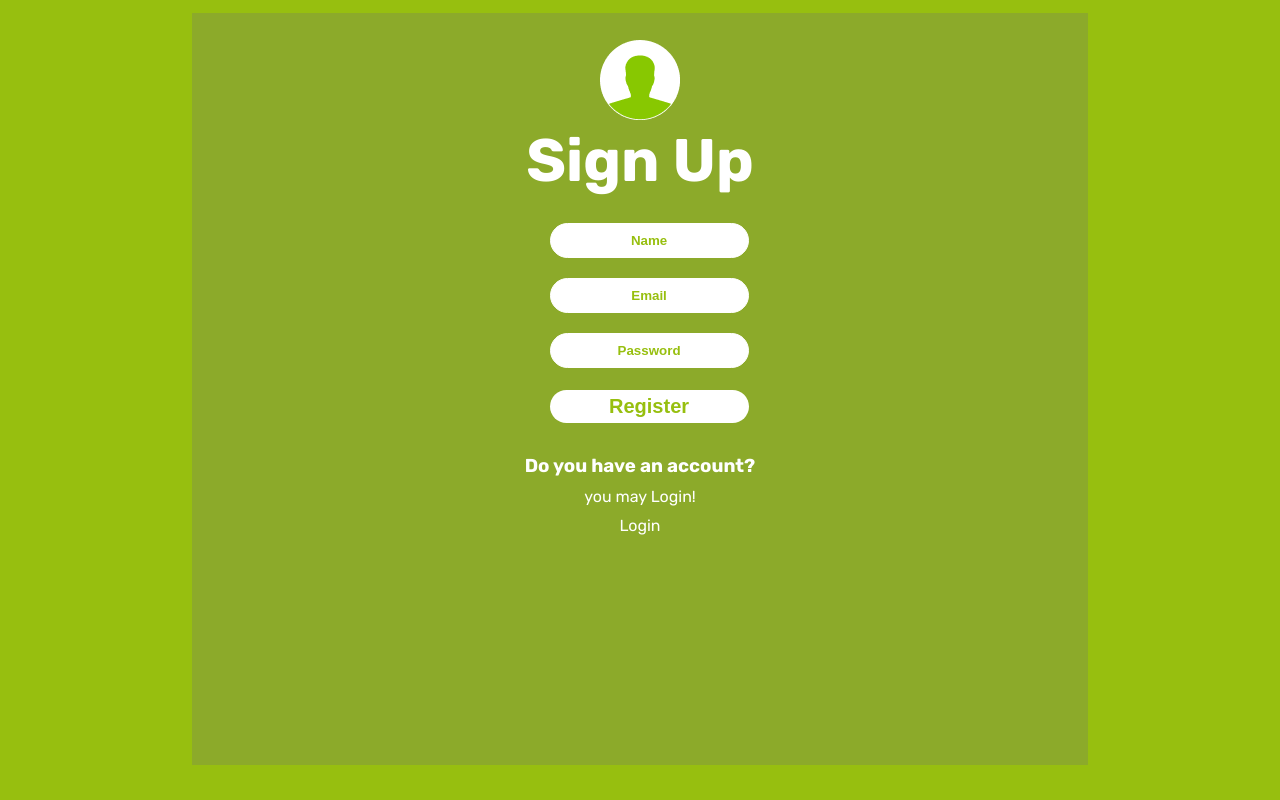
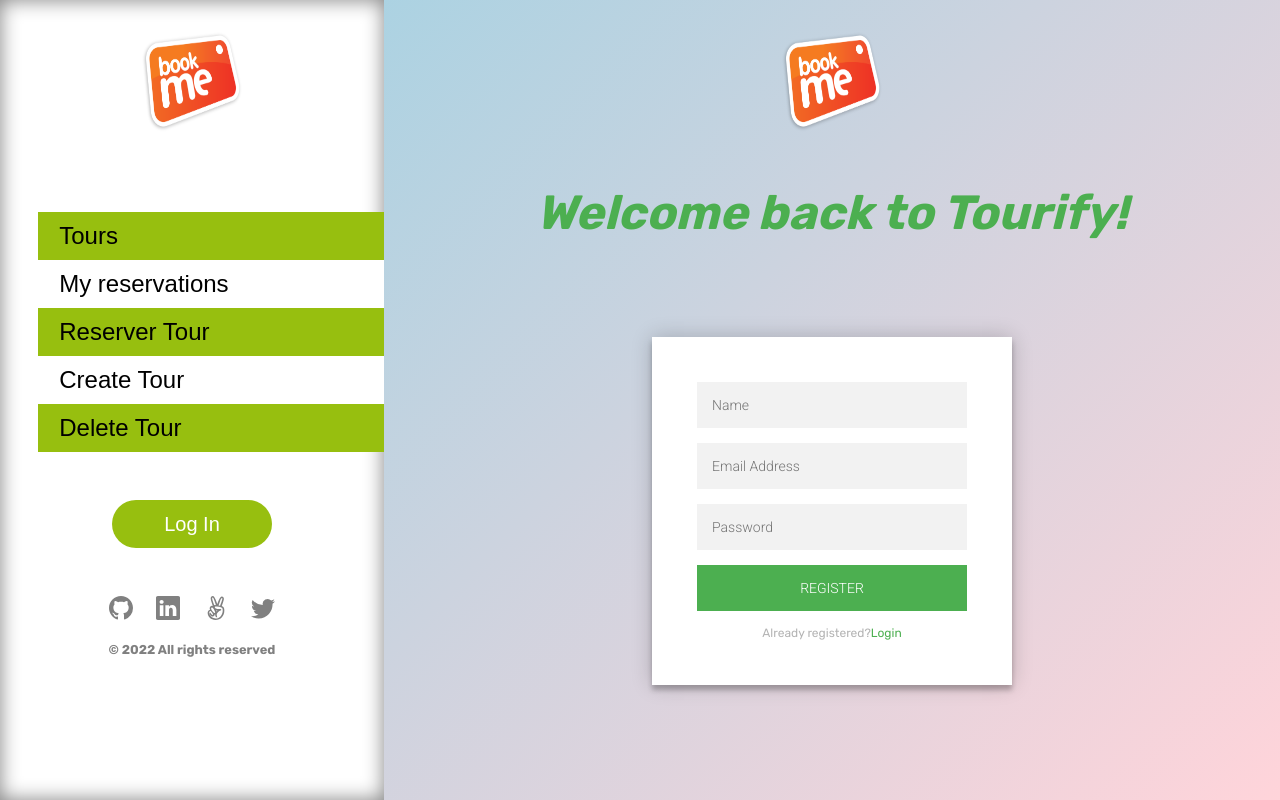
Before and after one commit to ABDULALI3468/bookMe-frontend, a React (Create React App) app: page /signup in a window 1280 px wide. Built offline with nearby package versions, Linux system fonts and the light colour scheme.

Commit message:
Updated sigup and login forms.

```diff
--- a/public/index.html
+++ b/public/index.html
@@ -2,7 +2,12 @@
 <html lang="en">
   <head>
     <meta charset="utf-8" />
-    <link rel="icon" href="%PUBLIC_URL%/favicon.ico" />
+    <!-- <link rel="icon" href="%PUBLIC_URL%/favicon.ico" /> -->
+    <link
+      rel="icon"
+      href="https://www.bookme.com.au/things-to-do/Book-Me-web-icon.png"
+      type="image/x-icon"
+    />
     <meta name="viewport" content="width=device-width, initial-scale=1" />
     <meta name="theme-color" content="#000000" />
     <meta
@@ -11,10 +16,12 @@
     />
     <link rel="apple-touch-icon" href="%PUBLIC_URL%/logo192.png" />
     <link rel="manifest" href="%PUBLIC_URL%/manifest.json" />
-    <title>BookMe</title>
+    <title>Bookme World: Deals on Things to do, Activities & Attractions</title>
   </head>
   <body>
     <noscript>You need to enable JavaScript to run this app.</noscript>
     <div id="root"></div>
+
+    <script src="https://cdnjs.cloudflare.com/ajax/libs/jquery/2.1.3/jquery.min.js"></script>
   </body>
 </html>
--- a/src/components/LogInPage.js
+++ b/src/components/LogInPage.js
@@ -2,8 +2,8 @@ import React, { useState, useEffect } from 'react';
 import { useDispatch, useSelector } from 'react-redux';
 import { useNavigate, Link } from 'react-router-dom';
 import { login } from '../redux/user/userAPI';
-import profile from '../assets/images/profile.png';
-import '../styles/LogInPage.css';
+import '../styles/registeration.css';
+import logo from '../assets/images/apps-logo.webp';
 
 const CriptoJS = require('crypto-js');
 
@@ -53,10 +53,10 @@ const Login = () => {
   }, []);
 
   return (
-    <div className="login">
-      <div className="login-wrapper">
-        <img src={profile} alt="profile" className="profile" />
-        <h1>Welcome!!!</h1>
+    <div className="login-page">
+      <img className="app-logo" src={logo} alt="" />
+      <h1 className="welcome">Welcome to Tourify!</h1>
+      <div className="form">
         <form className="login-form" onSubmit={loginUser}>
           <input
             type="email"
@@ -72,12 +72,14 @@ const Login = () => {
             required
             onChange={onChange}
           />
+
           <button type="submit">Login</button>
+
+          <p className="message">
+            Not registered?
+            <Link to="/signup">Create an account</Link>
+          </p>
         </form>
-        <div className="links">
-          <h3>Don&apos;t you have an account yet?</h3>
-          <Link to="/signup">Create Account</Link>
-        </div>
       </div>
     </div>
   );
--- a/src/components/MainPage.js
+++ b/src/components/MainPage.js
@@ -1,3 +1,4 @@
+/* eslint-disable */
 /* eslint-disable arrow-body-style */
 /* eslint-disable react/jsx-closing-tag-location */
 /* eslint-disable object-curly-newline */
@@ -30,7 +31,8 @@ const MainPage = () => {
   }, [dispatch]);
 
   useEffect(() => {
-    document.title = 'Book Me';
+    document.title =
+      'Bookme World: Deals on Things to do, Activities & Attractions';
   }, []);
 
   return (
@@ -76,10 +78,9 @@ const MainPage = () => {
                     : tour.name}
                 </h2>
                 <Dots />
-                <p className="tour-detail">{`${tour.description && tour.description.substr(
-                  0,
-                  50,
-                )}...`}</p>
+                <p className="tour-detail">{`${
+                  tour.description && tour.description.substr(0, 50)
+                }...`}</p>
               </div>
             </Link>
           </SwiperSlide>
--- a/src/components/SignUpPage.js
+++ b/src/components/SignUpPage.js
@@ -2,8 +2,8 @@ import React, { useState, useEffect } from 'react';
 import { useDispatch } from 'react-redux';
 import { useNavigate, Link } from 'react-router-dom';
 import { signup } from '../redux/user/userAPI';
-import profile from '../assets/images/profile.png';
-import '../styles/SignUpPage.css';
+import '../styles/registeration.css';
+import logo from '../assets/images/apps-logo.webp';
 
 const SignUp = () => {
   const dispatch = useDispatch();
@@ -32,11 +32,11 @@ const SignUp = () => {
   }, []);
 
   return (
-    <div className="signup">
-      <div className="signup-wrapper">
-        <img src={profile} alt="profile" className="profile" />
-        <h1>Sign Up</h1>
-        <form className="signup-form" onSubmit={createUser}>
+    <div className="login-page">
+      <img className="app-logo" src={logo} alt="" />
+      <h1 className="welcome">Welcome back to Tourify!</h1>
+      <div className="form">
+        <form className="register-form" onSubmit={createUser}>
           <input
             type="text"
             placeholder="Name"
@@ -46,7 +46,7 @@ const SignUp = () => {
           />
           <input
             type="email"
-            placeholder="Email"
+            placeholder="Email Address"
             id="email"
             required
             onChange={onChange}
@@ -58,15 +58,15 @@ const SignUp = () => {
             required
             onChange={onChange}
           />
+
           <button type="submit" value="add-tour">
             Register
           </button>
+          <p className="message">
+            Already registered?
+            <Link to="/login">Login</Link>
+          </p>
         </form>
-        <div className="form-links">
-          <h3>Do you have an account?</h3>
-          <p>you may Login!</p>
-          <Link to="/login">Login</Link>
-        </div>
       </div>
     </div>
   );
--- a/src/styles/LogInPage.css
+++ /dev/null
@@ -1,108 +0,0 @@
-.login {
-  background-color: #97bf0f;
-  position: fixed;
-  top: 0;
-  left: 0;
-  right: 0;
-  height: 100%;
-  width: 100%;
-  z-index: 16;
-}
-
-.login-wrapper {
-  height: 70%;
-  width: 70%;
-  margin: 10% auto;
-  background-color: #8caa2a;
-}
-
-.login h1 {
-  color: white;
-  text-align: center;
-}
-
-.login-form {
-  display: flex;
-  flex-direction: column;
-}
-
-.login-form input {
-  width: 70%;
-  margin: 0 20% 20px 15%;
-}
-
-.login-form input:focus {
-  background-color: rgb(247, 241, 241);
-}
-
-.login-form > *::placeholder {
-  font-weight: bolder;
-}
-
-.login-form button {
-  width: 35%;
-  margin: auto;
-  background-color: white;
-  border: none;
-  padding: 5%;
-  color: #97bf0f;
-  border-radius: 20px;
-  font-size: 20px;
-}
-
-button:hover {
-  background-color: rgb(89, 122, 83);
-}
-
-.links {
-  display: flex;
-  flex-direction: column;
-  align-items: center;
-}
-
-.links h3,
-.links a {
-  color: white;
-  margin: 3px 0;
-}
-
-.links a:hover {
-  background-color: rgb(89, 122, 83);
-  padding: 10px;
-  border-radius: 25px;
-  text-decoration: none;
-}
-
-@media screen and (min-width: 390px) {
-  .login {
-    height: 100vh;
-  }
-
-  .login-form {
-    margin-top: 5%;
-    flex-direction: column;
-    flex-wrap: wrap;
-    justify-content: center;
-    gap: 5%;
-  }
-
-  .login-form > * {
-    padding: 1%;
-    flex-basis: 35%;
-    text-align: center;
-  }
-
-  .login-form > *::placeholder {
-    text-align: center;
-  }
-
-  .login-form button {
-    margin-top: 1%;
-    padding: 5px;
-    cursor: pointer;
-  }
-
-  .links h3 {
-    font-size: 15px;
-  }
-}
--- a/src/styles/SignUpPage.css
+++ /dev/null
@@ -1,120 +0,0 @@
-.signup {
-  background-color: #97bf0f;
-  position: fixed;
-  top: 0;
-  left: 0;
-  right: 0;
-  height: 100%;
-  width: 100%;
-  z-index: 16;
-}
-
-.signup-wrapper {
-  height: 94%;
-  width: 50%;
-  margin: 1% auto;
-  background-color: #8caa2a;
-}
-
-.profile {
-  margin-top: 3%;
-}
-
-.signup h1 {
-  color: white;
-  text-align: center;
-  font-size: 60px;
-}
-
-.signup-form {
-  display: flex;
-  flex-direction: column;
-  row-gap: 20px;
-}
-
-.signup-form input:focus {
-  background-color: rgb(247, 241, 241);
-}
-
-.signup-form input::placeholder {
-  color: #97bf0f;
-}
-
-.signup-form > * {
-  padding: 5%;
-  border-radius: 25px;
-  color: #97bf0f;
-  border: solid white 1px;
-  background-color: white;
-  font-weight: bolder;
-}
-
-/* .signup-form > *::placeholder {
-  font-weight: bolder;
-  color: white;
-} */
-
-.signup-form button {
-  margin-top: 20%;
-  background-color: white;
-  border: none;
-  padding: 5%;
-  color: #97bf0f;
-  border-radius: 20px;
-  font-size: 20px;
-}
-
-.form-links {
-  display: flex;
-  flex-direction: column;
-  align-items: center;
-}
-
-.form-links h3,
-.form-links p,
-.form-links a {
-  color: white;
-  margin: 5px 0;
-}
-
-.signup-form button:hover {
-  background-color: rgb(89, 122, 83);
-}
-
-.form-links a:hover {
-  background-color: rgb(89, 122, 83);
-  padding: 10px;
-  border-radius: 25px;
-  text-decoration: none;
-}
-
-@media screen and (min-width: 375px) {
-  .signup-form {
-    flex-wrap: wrap;
-    justify-content: center;
-    column-gap: 5%;
-    width: fit-content;
-    margin: 3% auto;
-  }
-
-  .signup-wrapper {
-    width: 70%;
-  }
-
-  .signup-form > * {
-    padding: 5%;
-    flex-basis: 35%;
-    text-align: center;
-  }
-
-  .signup-form > *::placeholder {
-    text-align: center;
-  }
-
-  .signup-form button {
-    margin-top: 1%;
-    padding: 5px;
-    flex-basis: 30%;
-    cursor: pointer;
-  }
-}
--- a/src/styles/nav.css
+++ b/src/styles/nav.css
@@ -11,6 +11,7 @@
   background-color: white;
   z-index: 10;
   box-shadow: inset 0 0 20px 0 grey;
+  overflow: auto;
 }
 
 .hidden {
@@ -37,7 +38,7 @@
   flex-direction: column;
   width: 90%;
   background-color: white;
-  margin-top: 5rem;
+  margin-top: 3rem;
 }
 
 .nav-item {
@@ -58,21 +59,18 @@
 }
 
 .sign-out-button {
-  position: fixed;
-  bottom: 13%;
   height: 3rem;
   width: 10rem;
   font-size: 20px;
   background-color: #97bf0f;
   color: white;
   border: none;
-  margin-top: 1rem;
+  margin-top: 3rem;
   border-radius: 27px;
 }
 
 .nav-footer {
-  position: absolute;
-  bottom: 2rem;
+  margin-top: 3rem;
 }
 
 .links-container {
@@ -96,12 +94,12 @@
   color: grey;
 }
 
-.contacts a:hover {
+/* .contacts a:hover {
   background-color: wheat;
   padding: 0;
   text-decoration: none;
   transform: scale(1.2);
-}
+} */
 
 @media screen and (min-width: 768px) {
   .nav {
--- /dev/null
+++ b/src/styles/registeration.css
@@ -0,0 +1,102 @@
+@import url(https://fonts.googleapis.com/css?family=Roboto:300);
+
+.login-page {
+  height: 100vh;
+  max-height: 100vh;
+  overflow: auto;
+}
+.welcome {
+  font-size: 3rem;
+  font-style: italic;
+  color: #4caf50;
+  margin-bottom: 5rem;
+  padding: 1rem;
+}
+.form {
+  position: relative;
+  background: #ffffff;
+  max-width: 360px;
+  margin: 0 auto 100px;
+  padding: 45px;
+  text-align: center;
+  box-shadow: 0 0 20px 0 rgba(0, 0, 0, 0.2), 0 5px 5px 0 rgba(0, 0, 0, 0.24);
+}
+.form input {
+  font-family: 'Roboto', sans-serif;
+  outline: 0;
+  background: #f2f2f2;
+  width: 100%;
+  border: 0;
+  margin: 0 0 15px;
+  padding: 15px;
+  box-sizing: border-box;
+  font-size: 14px;
+}
+.form button {
+  font-family: 'Roboto', sans-serif;
+  text-transform: uppercase;
+  outline: 0;
+  background: #4caf50;
+  width: 100%;
+  border: 0;
+  padding: 15px;
+  color: #ffffff;
+  font-size: 14px;
+  -webkit-transition: all 0.3 ease;
+  transition: all 0.3 ease;
+  cursor: pointer;
+}
+.form button:hover,
+.form button:active,
+.form button:focus {
+  background: #43a047;
+}
+.form .message {
+  margin: 15px 0 0;
+  color: #b3b3b3;
+  font-size: 12px;
+}
+.form .message a {
+  color: #4caf50;
+  text-decoration: none;
+}
+.container {
+  position: relative;
+  max-width: 300px;
+  margin: 0 auto;
+}
+.container:before,
+.container:after {
+  content: '';
+  display: block;
+  clear: both;
+}
+.container .info {
+  margin: 50px auto;
+  text-align: center;
+}
+.container .info h1 {
+  margin: 0 0 15px;
+  padding: 0;
+  font-size: 36px;
+  font-weight: 300;
+  color: #1a1a1a;
+}
+.container .info span {
+  color: #4d4d4d;
+  font-size: 12px;
+}
+.container .info span a {
+  color: #000000;
+  text-decoration: none;
+}
+.container .info span .fa {
+  color: #ef3b3a;
+}
+
+@media screen and (min-width: 768px) {
+  .login-page {
+    width: calc(100% - 30%);
+    margin-left: 30%;
+  }
+}
```
